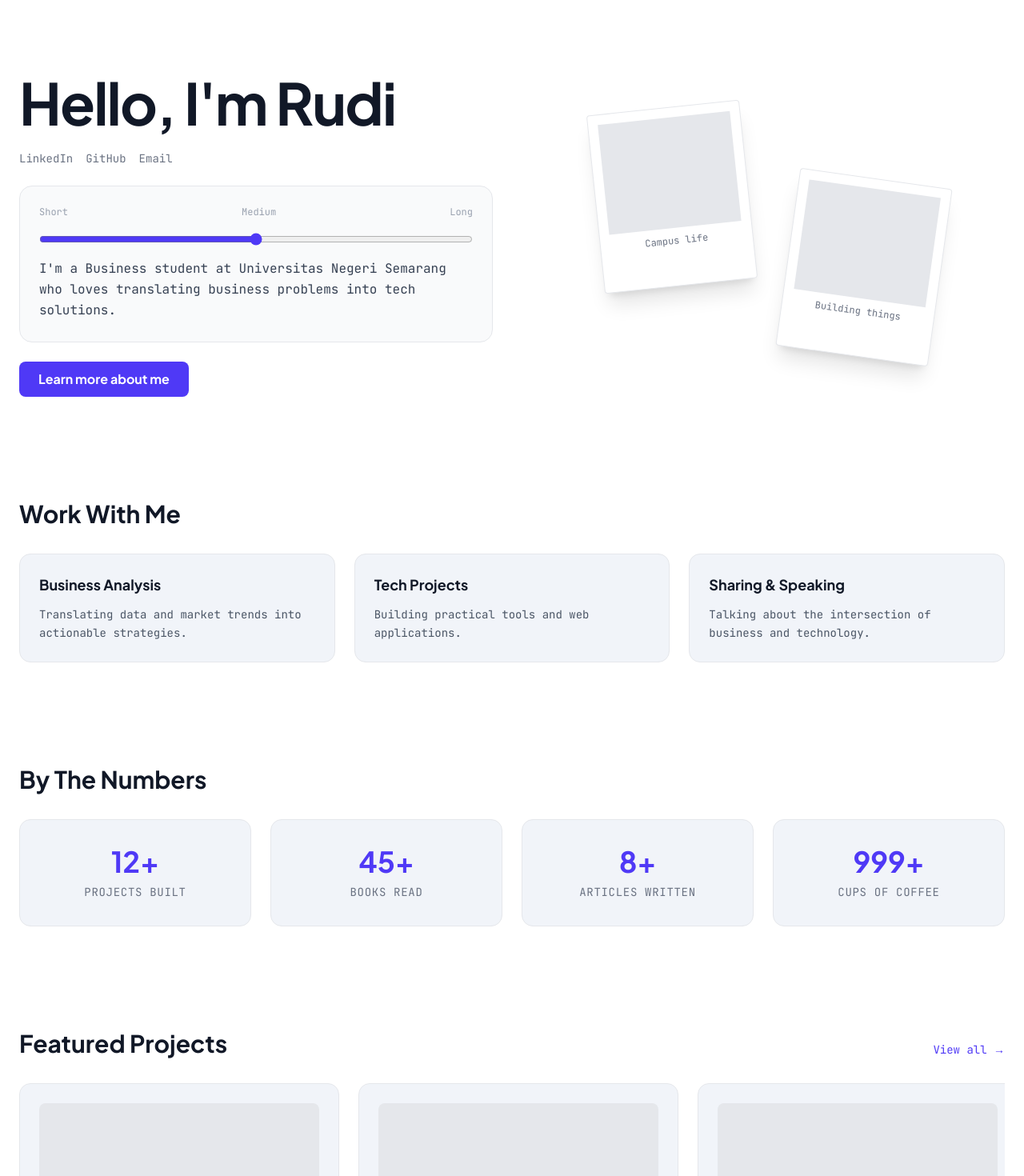
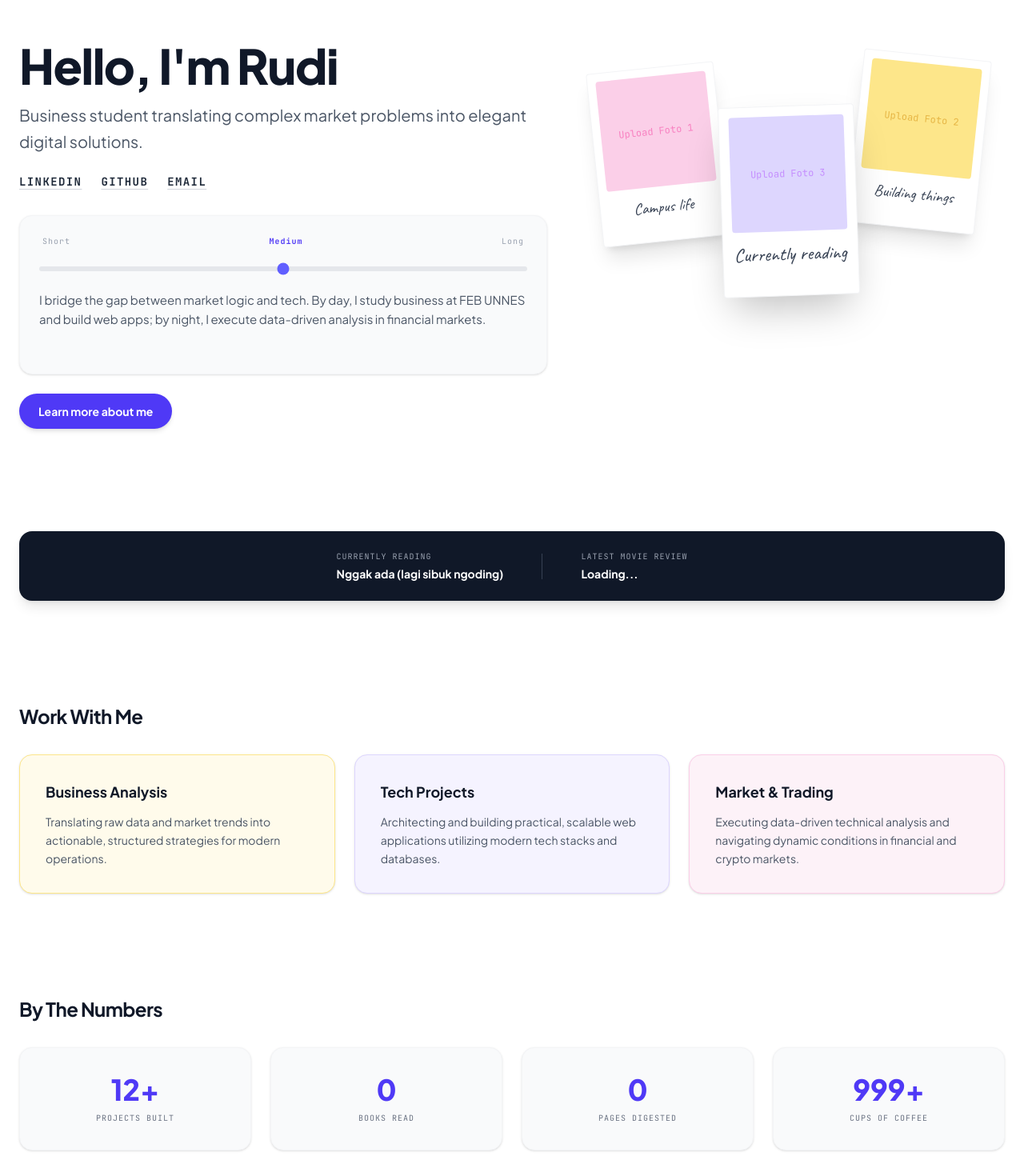
Before and after one commit to Rudifirmansahrudin/my-site, a Next.js app: page / in a window 1280 px wide. Shown: the part 100-1570 px from the top of the page at 80% size. Built offline with nearby package versions, Linux system fonts and the light colour scheme; no server answers; the database is empty.

Commit message:
Update page.tsx

```diff
--- a/app/page.tsx
+++ b/app/page.tsx
@@ -1,171 +1,222 @@
-// app/page.tsx
 "use client";
-import { useState, useRef } from "react";
-import { motion, useInView } from "framer-motion";
-import { Card } from "@/components/ui/Card";
-import { Button } from "@/components/ui/Button";
+import { useState, useEffect } from "react";
+import Link from "next/link";
+import { createClient } from "@supabase/supabase-js";
 
-// Dummy Data untuk Bio
-const bioData = {
-  short: "Business student who builds.",
-  medium: "I'm a Business student at Universitas Negeri Semarang who loves translating business problems into tech solutions.",
-  long: "I'm a Business student at Universitas Negeri Semarang focusing on management and business analysis. I actively build tech projects, bridging the gap between business needs and engineering execution. When I'm not studying or coding, I enjoy exploring new tools and reading."
-};
+// Koneksi Supabase
+const supabaseUrl = process.env.NEXT_PUBLIC_SUPABASE_URL || "https://dummy.supabase.co";
+const supabaseKey = process.env.NEXT_PUBLIC_SUPABASE_ANON_KEY || "dummy-key";
+const supabase = createClient(supabaseUrl, supabaseKey);
 
-// Dummy Data untuk Work With Me
-const workWithMe = [
-  { title: "Business Analysis", desc: "Translating data and market trends into actionable strategies." },
-  { title: "Tech Projects", desc: "Building practical tools and web applications." },
-  { title: "Sharing & Speaking", desc: "Talking about the intersection of business and technology." }
-];
+export default function Home() {
+  const [bioLevel, setBioLevel] = useState(1); // 0: Short, 1: Medium, 2: Long
+  const [stats, setStats] = useState({ booksRead: 0, pagesRead: 0, moviesReviewed: 0, projectsBuilt: 12 });
+  const [now, setNow] = useState({ currentBook: "Loading...", latestMovie: "Loading..." });
 
-// Dummy Data untuk Stats
-const stats = [
-  { label: "Projects Built", value: 12 },
-  { label: "Books Read", value: 45 },
-  { label: "Articles Written", value: 8 },
-  { label: "Cups of Coffee", value: 999 }
-];
+  // Fetch Data Live dari Supabase
+  useEffect(() => {
+    async function fetchStats() {
+      if (supabaseUrl === "https://dummy.supabase.co") return;
 
-// Komponen animasi angka stat
-function StatCard({ label, value }: { label: string; value: number }) {
-  const ref = useRef(null);
-  const isInView = useInView(ref, { once: true });
+      // Ambil Buku
+      const { data: books } = await supabase.from("books").select("status, pages, title").order("read_date", { ascending: false });
+      if (books) {
+        const finishedBooks = books.filter(b => b.status?.toLowerCase() === "finished" || b.status?.toLowerCase() === "read");
+        const readingBooks = books.filter(b => b.status?.toLowerCase() === "reading");
+
+        const totalPages = finishedBooks.reduce((sum, b) => sum + (b.pages || 0), 0);
+
+        setStats(prev => ({ ...prev, booksRead: finishedBooks.length, pagesRead: totalPages }));
+        if (readingBooks.length > 0) setNow(prev => ({ ...prev, currentBook: readingBooks[0].title }));
+        else setNow(prev => ({ ...prev, currentBook: "Nggak ada (lagi sibuk ngoding)" }));
+      }
+
+      // Ambil Movies
+      const { data: movies } = await supabase.from("movies").select("title").order("reviewed_at", { ascending: false }).limit(1);
+      if (movies && movies.length > 0) {
+        setStats(prev => ({ ...prev, moviesReviewed: movies.length })); // Hitungan kasar, idealnya count()
+        setNow(prev => ({ ...prev, latestMovie: movies[0].title }));
+      }
+    }
+
+    fetchStats();
+  }, []);
+
+  // Konten Bio Dinamis
+  const bioContent = {
+    0: "Business student blending strategic analysis, market trading, and code.",
+    1: "I bridge the gap between market logic and tech. By day, I study business at FEB UNNES and build web apps; by night, I execute data-driven analysis in financial markets.",
+    2: "I'm a business student at FEB UNNES actively engaging in foreign exchange, equity markets, and full-stack software development. I believe the most robust solutions emerge when you deeply understand both the economic numbers and the code that powers them."
+  };
 
   return (
-    <Card className="flex flex-col items-center justify-center text-center py-8">
-      <div ref={ref} className="text-4xl font-sans font-bold text-indigo-600 mb-2">
-        {isInView ? (
-          <motion.span
-            initial={{ opacity: 0, y: 20 }}
-            animate={{ opacity: 1, y: 0 }}
-            transition={{ duration: 0.5 }}
-          >
-            {value}+
-          </motion.span>
-        ) : "0"}
-      </div>
-      <p className="font-mono text-sm text-gray-500 uppercase tracking-wider">{label}</p>
-    </Card>
-  );
-}
+    <div className="space-y-32 pb-24">
 
-export default function Home() {
-  const [bioLevel, setBioLevel] = useState<"short" | "medium" | "long">("medium");
-
-  return (
-    <div className="space-y-32 pb-20 overflow-hidden">
-
-      {/* 1. Hero Section & Polaroid */}
-      <section className="relative pt-20 flex flex-col md:flex-row items-center justify-between gap-12">
+      {/* 1. HERO SECTION */}
+      <section className="flex flex-col md:flex-row justify-between items-start gap-16 md:gap-8 pt-10">
 
         {/* Kiri: Teks & Bio */}
-        <div className="w-full md:w-1/2 space-y-6 z-10">
-          <h1 className="text-5xl md:text-7xl font-sans font-bold tracking-tight">
-            Hello, I'm Rudi
-          </h1>
-
-          {/* Social Icons (Dummy text for now) */}
-          <div className="flex gap-4 font-mono text-sm text-gray-500">
-            <a href="#" className="hover:text-indigo-600">LinkedIn</a>
-            <a href="#" className="hover:text-indigo-600">GitHub</a>
-            <a href="#" className="hover:text-indigo-600">Email</a>
+        <div className="w-full md:w-[55%] space-y-6">
+          <div>
+            <h1 className="text-5xl md:text-6xl font-extrabold font-sans tracking-tight text-gray-900">Hello, I'm Rudi</h1>
+            <p className="text-lg md:text-xl text-gray-600 mt-4 font-sans leading-relaxed">
+              Business student translating complex market problems into elegant digital solutions.
+            </p>
           </div>
 
-          {/* Bio Slider */}
-          <div className="bg-gray-50 border border-gray-200 p-6 rounded-2xl space-y-4">
-            <div className="flex justify-between items-center font-mono text-xs text-gray-400">
-              <span>Short</span>
-              <span>Medium</span>
-              <span>Long</span>
-            </div>
-            <input
-              type="range"
-              min="0" max="2"
-              value={bioLevel === "short" ? 0 : bioLevel === "medium" ? 1 : 2}
-              onChange={(e) => {
-                const val = e.target.value;
-                setBioLevel(val === "0" ? "short" : val === "1" ? "medium" : "long");
-              }}
-              className="w-full accent-indigo-600 cursor-pointer"
-            />
-            <motion.p
-              key={bioLevel}
-              initial={{ opacity: 0, y: 5 }}
-              animate={{ opacity: 1, y: 0 }}
-              className="font-mono text-gray-700 leading-relaxed min-h-[80px]"
-            >
-              {bioData[bioLevel]}
-            </motion.p>
+          {/* Social Links (Lebih gelap & bergaris bawah) */}
+          <div className="flex gap-6 font-mono text-sm uppercase tracking-widest font-bold text-gray-800">
+            <a href="#" className="underline decoration-gray-300 hover:decoration-indigo-500 underline-offset-4 transition-all">LinkedIn</a>
+            <a href="#" className="underline decoration-gray-300 hover:decoration-indigo-500 underline-offset-4 transition-all">GitHub</a>
+            <a href="#" className="underline decoration-gray-300 hover:decoration-indigo-500 underline-offset-4 transition-all">Email</a>
           </div>
 
-          <Button>Learn more about me</Button>
+          {/* Interactive Bio Slider */}
+          <div className="bg-gray-50 border border-gray-100 p-6 rounded-2xl mt-8 shadow-sm">
+            <div className="flex justify-between font-mono text-[10px] text-gray-400 uppercase tracking-widest mb-3 px-1">
+              <button onClick={() => setBioLevel(0)} className={bioLevel === 0 ? "text-indigo-600 font-bold" : "hover:text-gray-700"}>Short</button>
+              <button onClick={() => setBioLevel(1)} className={bioLevel === 1 ? "text-indigo-600 font-bold" : "hover:text-gray-700"}>Medium</button>
+              <button onClick={() => setBioLevel(2)} className={bioLevel === 2 ? "text-indigo-600 font-bold" : "hover:text-gray-700"}>Long</button>
+            </div>
+
+            {/* Slider Track Custom */}
+            <input
+              type="range" min="0" max="2" step="1"
+              value={bioLevel} onChange={(e) => setBioLevel(Number(e.target.value))}
+              className="w-full h-1.5 bg-gray-200 rounded-lg appearance-none cursor-pointer accent-indigo-500 mb-6"
+            />
+
+            <p className="font-sans text-gray-600 leading-relaxed text-[15px] min-h-[80px]">
+              {bioContent[bioLevel as keyof typeof bioContent]}
+            </p>
+          </div>
+
+          <Link href="/about" className="inline-block px-6 py-3 bg-indigo-600 hover:bg-indigo-700 text-white font-sans font-bold rounded-full transition-colors shadow-md text-sm">
+            Learn more about me
+          </Link>
         </div>
 
-        {/* Kanan: Polaroid (Bisa di drag) */}
-        <div className="w-full md:w-1/2 h-[400px] relative">
-          <motion.div
-            drag
-            dragConstraints={{ left: -50, right: 50, top: -50, bottom: 50 }}
-            whileHover={{ scale: 1.05 }}
-            whileDrag={{ scale: 1.1, cursor: "grabbing" }}
-            initial={{ rotate: -6 }}
-            className="absolute top-10 left-10 md:left-20 bg-white p-3 pb-12 shadow-xl border border-gray-200 rounded-sm cursor-grab z-20 w-48 h-56 flex flex-col justify-end"
-          >
-            <div className="bg-gray-200 w-full h-full mb-2"></div> {/* Placeholder Foto */}
-            <p className="text-center font-mono text-xs text-gray-500">Campus life</p>
-          </motion.div>
+        {/* Kanan: 3 Overlapping Polaroids (Jadi Link) */}
+        <div className="w-full md:w-[45%] relative h-[320px] flex justify-center items-center">
 
-          <motion.div
-            drag
-            dragConstraints={{ left: -50, right: 50, top: -50, bottom: 50 }}
-            whileHover={{ scale: 1.05 }}
-            whileDrag={{ scale: 1.1, cursor: "grabbing" }}
-            initial={{ rotate: 8 }}
-            className="absolute top-32 right-10 md:right-20 bg-white p-3 pb-12 shadow-xl border border-gray-200 rounded-sm cursor-grab z-10 w-48 h-56 flex flex-col justify-end"
-          >
-            <div className="bg-gray-200 w-full h-full mb-2"></div> {/* Placeholder Foto */}
-            <p className="text-center font-mono text-xs text-gray-500">Building things</p>
-          </motion.div>
+          {/* Polaroid 1 (Kiri) */}
+          <Link href="/postcards" className="absolute left-[5%] top-[10%] w-[160px] transform -rotate-6 hover:rotate-0 hover:z-40 hover:scale-105 transition-all duration-300 bg-white p-2.5 pb-8 rounded-sm shadow-xl border border-gray-100 z-10">
+            <div className="w-full aspect-square bg-[#FBCFE8] rounded-sm overflow-hidden relative">
+              {/* TODO: Ganti src gambar ini nanti */}
+              <div className="absolute inset-0 flex items-center justify-center text-pink-500 text-xs font-mono opacity-50">Upload Foto 1</div>
+            </div>
+            <p className="text-center font-handwriting text-gray-700 mt-4 text-xl leading-none">Campus life</p>
+          </Link>
+
+          {/* Polaroid 2 (Kanan) */}
+          <Link href="/create" className="absolute right-[5%] top-[5%] w-[160px] transform rotate-6 hover:rotate-0 hover:z-40 hover:scale-105 transition-all duration-300 bg-white p-2.5 pb-8 rounded-sm shadow-xl border border-gray-100 z-20">
+            <div className="w-full aspect-square bg-[#FDE68A] rounded-sm overflow-hidden relative">
+              {/* TODO: Ganti src gambar ini nanti */}
+              <div className="absolute inset-0 flex items-center justify-center text-yellow-600 text-xs font-mono opacity-50">Upload Foto 2</div>
+            </div>
+            <p className="text-center font-handwriting text-gray-700 mt-4 text-xl leading-none">Building things</p>
+          </Link>
+
+          {/* Polaroid 3 (Tengah, Paling Depan) */}
+          <Link href="/resources/books" className="absolute top-[25%] w-[170px] transform -rotate-2 hover:rotate-0 hover:scale-105 transition-all duration-300 bg-white p-3 pb-10 rounded-sm shadow-2xl border border-gray-100 z-30">
+            <div className="w-full aspect-square bg-[#DDD6FE] rounded-sm overflow-hidden relative">
+              {/* TODO: Ganti src gambar ini nanti */}
+              <div className="absolute inset-0 flex items-center justify-center text-purple-500 text-xs font-mono opacity-50">Upload Foto 3</div>
+            </div>
+            <p className="text-center font-handwriting text-gray-700 mt-4 text-2xl leading-none">Currently reading</p>
+          </Link>
+
         </div>
       </section>
 
-      {/* 2. Work With Me */}
-      <section className="space-y-8">
-        <h2 className="text-3xl font-sans font-bold">Work With Me</h2>
-        <div className="grid grid-cols-1 md:grid-cols-3 gap-6">
-          {workWithMe.map((item, idx) => (
-            <Card key={idx} className="space-y-3">
-              <h3 className="font-sans font-bold text-lg">{item.title}</h3>
-              <p className="font-mono text-sm text-gray-600 leading-relaxed">{item.desc}</p>
-            </Card>
-          ))}
+      {/* 2. STRIP "NOW" (Integrasi Live) */}
+      <section className="bg-gray-900 text-white rounded-2xl p-6 flex flex-col md:flex-row gap-6 md:gap-12 shadow-lg items-start md:items-center justify-center">
+        <div className="flex flex-col gap-1">
+          <span className="font-mono text-[10px] text-gray-400 uppercase tracking-widest">Currently Reading</span>
+          <span className="font-sans font-bold text-sm">{now.currentBook}</span>
+        </div>
+        <div className="hidden md:block w-px h-8 bg-gray-700"></div>
+        <div className="flex flex-col gap-1">
+          <span className="font-mono text-[10px] text-gray-400 uppercase tracking-widest">Latest Movie Review</span>
+          <span className="font-sans font-bold text-sm">{now.latestMovie}</span>
         </div>
       </section>
 
-      {/* 3. Stats Matrix */}
+      {/* 3. WORK WITH ME (Warna Pastel) */}
       <section className="space-y-8">
-        <h2 className="text-3xl font-sans font-bold">By The Numbers</h2>
-        <div className="grid grid-cols-2 md:grid-cols-4 gap-4 md:gap-6">
-          {stats.map((stat, idx) => (
-            <StatCard key={idx} label={stat.label} value={stat.value} />
-          ))}
+        <h2 className="text-2xl font-bold font-sans tracking-tight text-gray-900">Work With Me</h2>
+
+        <div className="grid grid-cols-1 md:grid-cols-3 gap-6">
+          {/* Card 1 */}
+          <div className="bg-[#FFFBEB] border border-[#FDE68A] p-8 rounded-2xl shadow-sm transition-transform hover:-translate-y-1">
+            <h3 className="font-bold text-lg font-sans text-gray-900 mb-3">Business Analysis</h3>
+            <p className="text-sm font-sans text-gray-600 leading-relaxed">
+              Translating raw data and market trends into actionable, structured strategies for modern operations.
+            </p>
+          </div>
+
+          {/* Card 2 */}
+          <div className="bg-[#F5F3FF] border border-[#DDD6FE] p-8 rounded-2xl shadow-sm transition-transform hover:-translate-y-1">
+            <h3 className="font-bold text-lg font-sans text-gray-900 mb-3">Tech Projects</h3>
+            <p className="text-sm font-sans text-gray-600 leading-relaxed">
+              Architecting and building practical, scalable web applications utilizing modern tech stacks and databases.
+            </p>
+          </div>
+
+          {/* Card 3 (Pengganti Speaking) */}
+          <div className="bg-[#FDF2F8] border border-[#FBCFE8] p-8 rounded-2xl shadow-sm transition-transform hover:-translate-y-1">
+            <h3 className="font-bold text-lg font-sans text-gray-900 mb-3">Market & Trading</h3>
+            <p className="text-sm font-sans text-gray-600 leading-relaxed">
+              Executing data-driven technical analysis and navigating dynamic conditions in financial and crypto markets.
+            </p>
+          </div>
         </div>
       </section>
 
-      {/* 4. Featured Projects (Sederhana dulu) */}
+      {/* 4. BY THE NUMBERS (Live Data) */}
       <section className="space-y-8">
-        <div className="flex justify-between items-end">
-          <h2 className="text-3xl font-sans font-bold">Featured Projects</h2>
-          <span className="font-mono text-sm text-indigo-600 cursor-pointer hover:underline">View all →</span>
+        <h2 className="text-2xl font-bold font-sans tracking-tight text-gray-900">By The Numbers</h2>
+
+        <div className="grid grid-cols-2 md:grid-cols-4 gap-6">
+          <div className="bg-gray-50 border border-gray-100 p-8 rounded-2xl text-center flex flex-col gap-2 shadow-sm">
+            <span className="text-4xl font-extrabold font-sans text-indigo-600">{stats.projectsBuilt}+</span>
+            <span className="font-mono text-[10px] text-gray-500 uppercase tracking-widest">Projects Built</span>
+          </div>
+
+          <div className="bg-gray-50 border border-gray-100 p-8 rounded-2xl text-center flex flex-col gap-2 shadow-sm">
+            <span className="text-4xl font-extrabold font-sans text-indigo-600">{stats.booksRead}</span>
+            <span className="font-mono text-[10px] text-gray-500 uppercase tracking-widest">Books Read</span>
+          </div>
+
+          <div className="bg-gray-50 border border-gray-100 p-8 rounded-2xl text-center flex flex-col gap-2 shadow-sm">
+            <span className="text-4xl font-extrabold font-sans text-indigo-600">{stats.pagesRead}</span>
+            <span className="font-mono text-[10px] text-gray-500 uppercase tracking-widest">Pages Digested</span>
+          </div>
+
+          <div className="bg-gray-50 border border-gray-100 p-8 rounded-2xl text-center flex flex-col gap-2 shadow-sm">
+            <span className="text-4xl font-extrabold font-sans text-indigo-600">999+</span>
+            <span className="font-mono text-[10px] text-gray-500 uppercase tracking-widest">Cups of Coffee</span>
+          </div>
         </div>
-        <div className="flex overflow-x-auto gap-6 pb-4 snap-x">
-          {[1, 2, 3].map((item) => (
-            <Card key={item} className="min-w-[300px] md:min-w-[400px] h-64 snap-center flex flex-col justify-between">
+      </section>
+
+      {/* 5. FEATURED PROJECTS */}
+      <section className="space-y-8">
+        <div className="flex justify-between items-end border-b border-gray-200 pb-4">
+          <h2 className="text-2xl font-bold font-sans tracking-tight text-gray-900">Featured Projects</h2>
+          <Link href="/create" className="font-mono text-xs text-indigo-600 hover:text-indigo-800 uppercase tracking-widest font-bold">
+            View all →
+          </Link>
+        </div>
+
+        <div className="grid grid-cols-1 md:grid-cols-3 gap-6">
+          {/* Skeleton Projects Sementara */}
+          {[1, 2, 3].map((num) => (
+            <div key={num} className="bg-gray-50 border border-gray-100 p-6 rounded-2xl shadow-sm">
               <div className="w-full h-32 bg-gray-200 rounded-lg mb-4"></div>
-              <h3 className="font-sans font-bold">Project Name {item}</h3>
-              <p className="font-mono text-xs text-gray-500">A short description of this awesome project goes here.</p>
-            </Card>
+              <h3 className="font-bold text-sm font-sans text-gray-900 mb-2">Project Name {num}</h3>
+              <p className="text-xs font-sans text-gray-500">A short description of this awesome project goes here.</p>
+            </div>
           ))}
         </div>
       </section>
```
